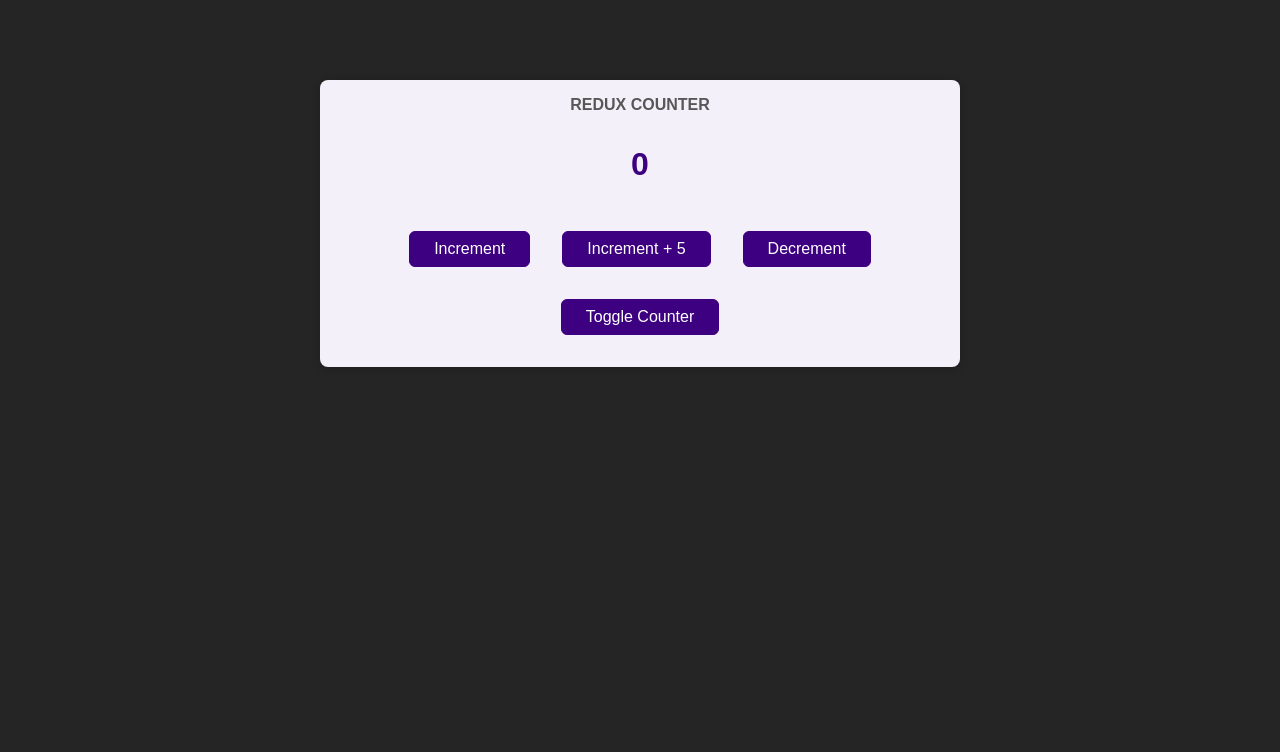
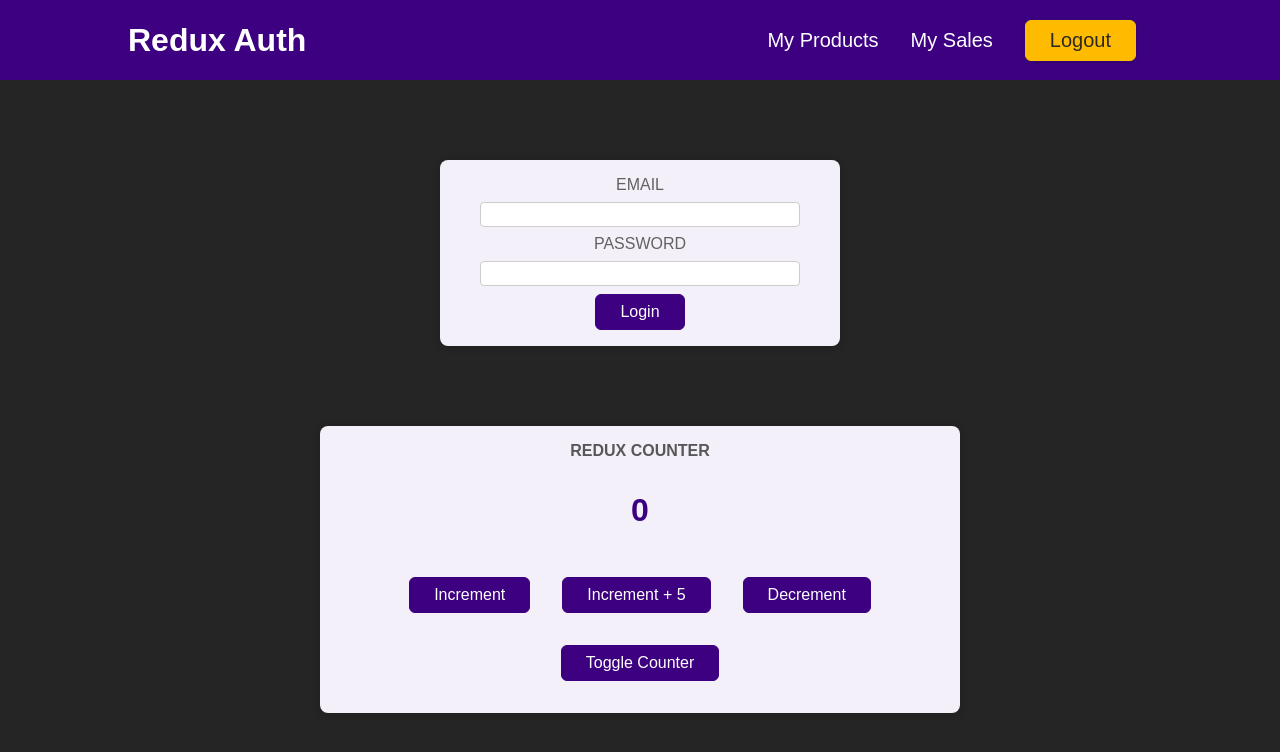
Before and after one commit to qpakr38/react-redux-guide, a React (Create React App) app: page / in a window 1280 px wide. Shown: the top 752 px of the page. Built offline with nearby package versions, Linux system fonts and the light colour scheme.

Commit message:
FEAT: 여러개의 Slice 사용하기 위한 컴포넌트 추가

```diff
--- a/src/App.js
+++ b/src/App.js
@@ -1,10 +1,17 @@
 import Counter from './components/Counter';
+import {Fragment} from "react";
+import Header from "./components/Header";
+import Auth from "./components/Auth";
 
 
 function App() {
-  return (
-    <Counter />
-  );
+    return (
+        <Fragment>
+            <Header/>
+            <Auth/>
+            <Counter/>
+        </Fragment>
+    );
 }
 
 export default App;
```
